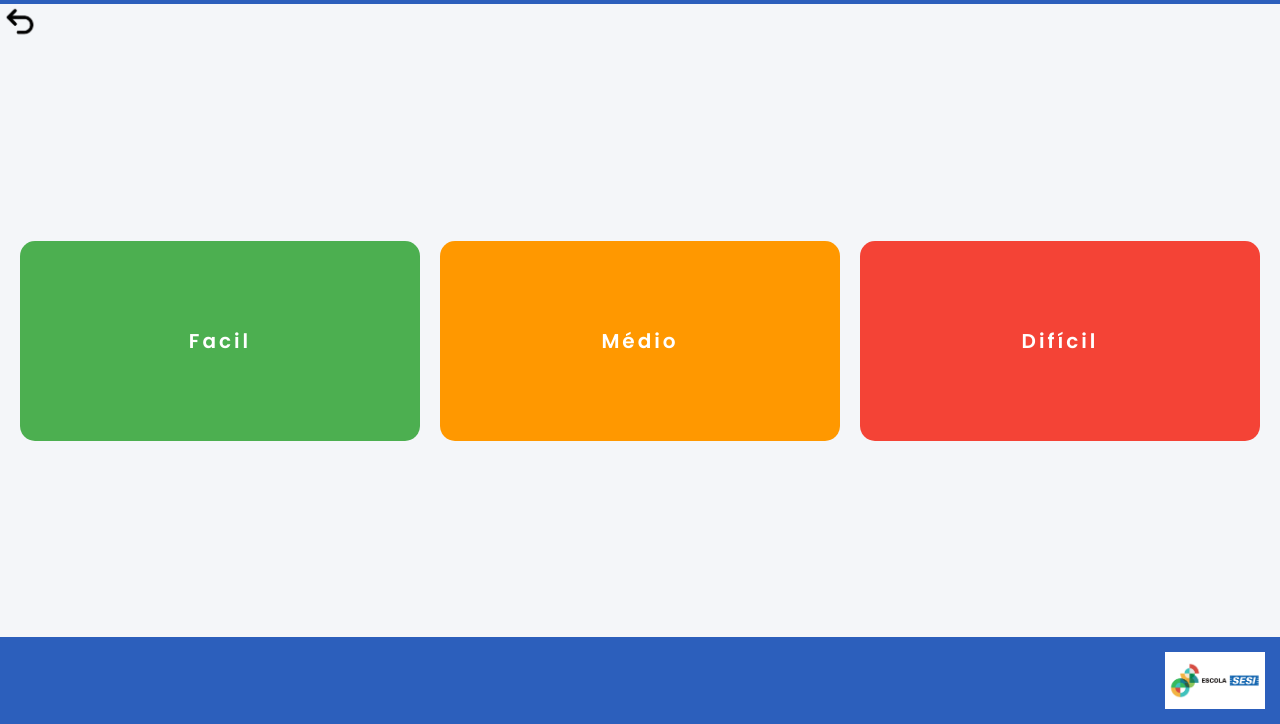
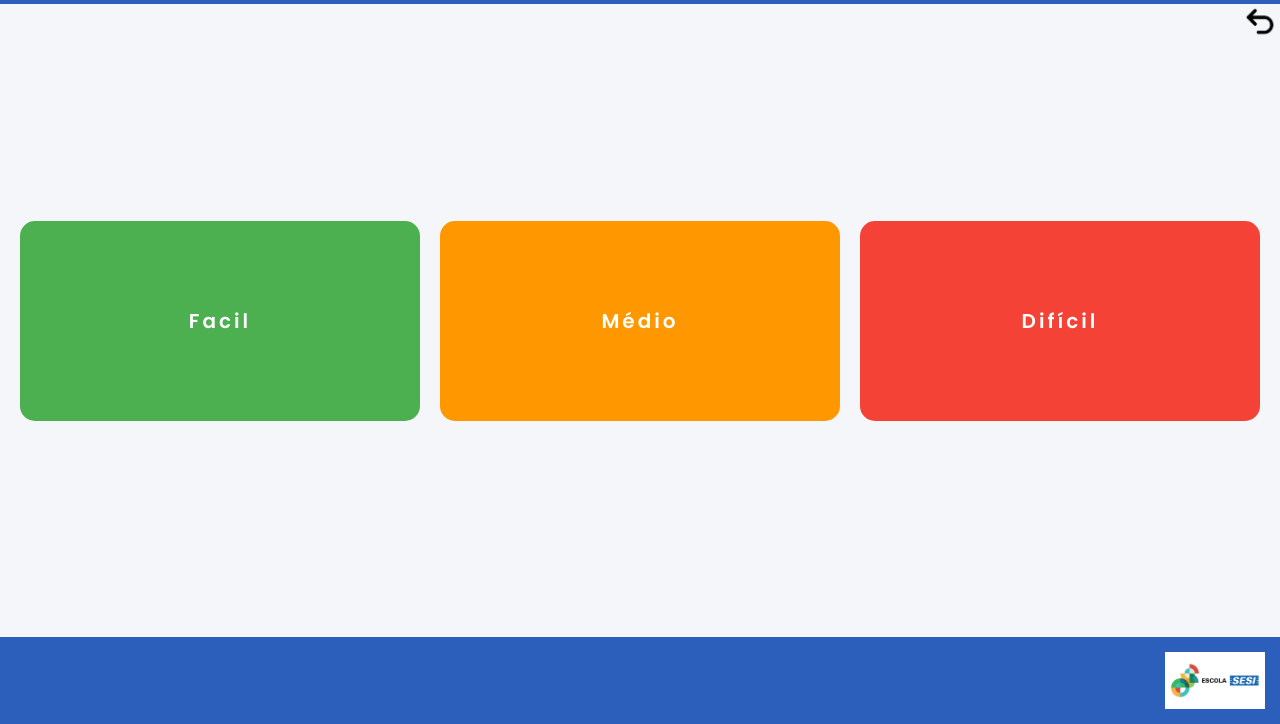
Before and after one commit to porteiro1/S.A, a plain HTML site: page dificuldadeSubtracao.html in a window 1280 px wide. Shown: the part 76-800 px from the top of the page. Drawn offline with Linux system fonts and the light colour scheme.

Commit message:
botao de voltar adicionado

```diff
--- a/dificuldadeSubtracao.html
+++ b/dificuldadeSubtracao.html
@@ -21,7 +21,7 @@
             </div>
         </header>
         <div class="voltar">
-                <img src="voltar.png" alt="voltar">
+                <img src="voltar.png" onclick="navegateTo('index.html')" alt="voltar">
             </div>
         <main class="operations-grid">
             <div class="operation facil">
@@ -39,5 +39,6 @@
             <img src="sesiIcon.png" alt="Escola SESI">
         </footer>
     </div>
+    <script src="navegate.js"></script>
 </body>
 </html>
--- /dev/null
+++ b/navegate.js
@@ -0,0 +1,4 @@
+
+function navegateTo(page) {
+    window.location.href = page;
+}
--- a/styleDificuldade.css
+++ b/styleDificuldade.css
@@ -67,7 +67,8 @@ header {
 }
 .voltar img{
     max-width: 40px;
-    left: 12px;
+    position: absolute;
+    right: 0;
 }
 
 .operations-grid {
```
Also changed, not shown: dificuldadeMultiplicacao.html (+1 -0 lines), dificuldadeSoma.html (+1 -0 lines), index.html (+1 -5 lines).
